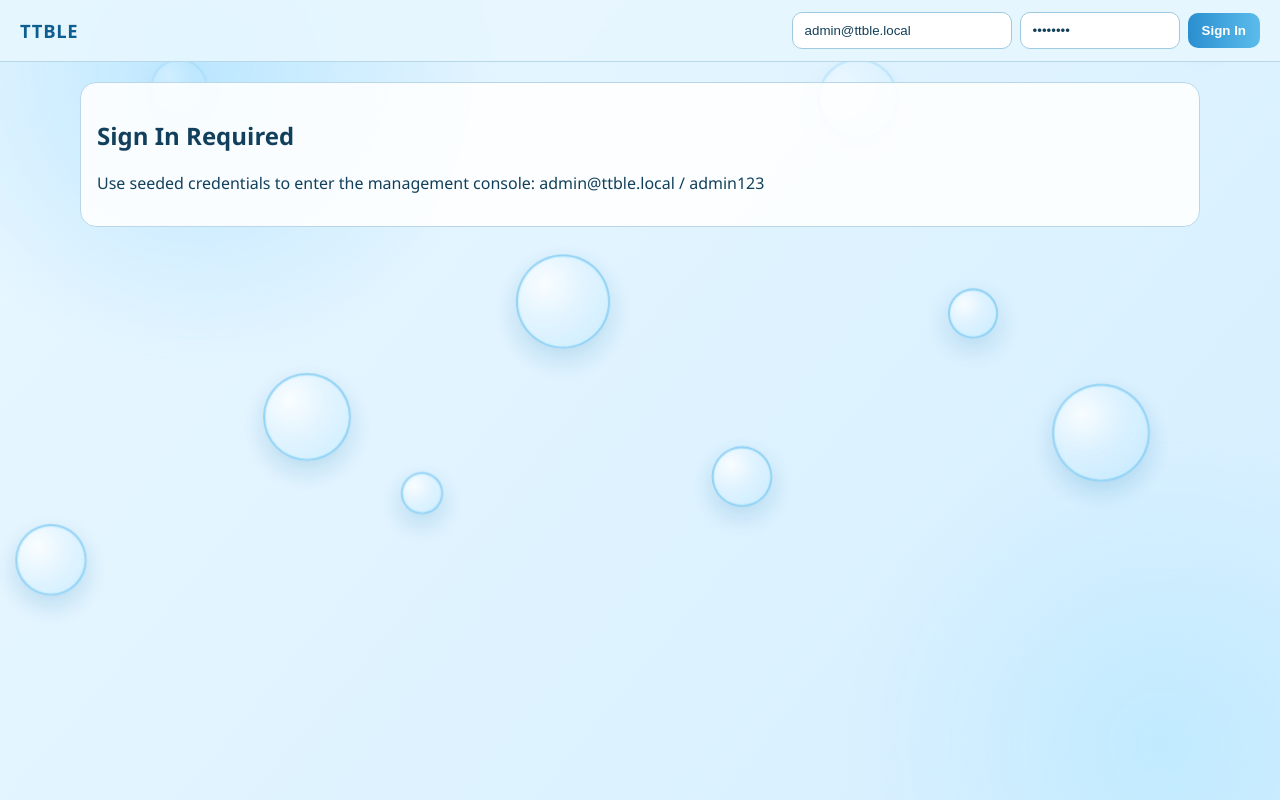
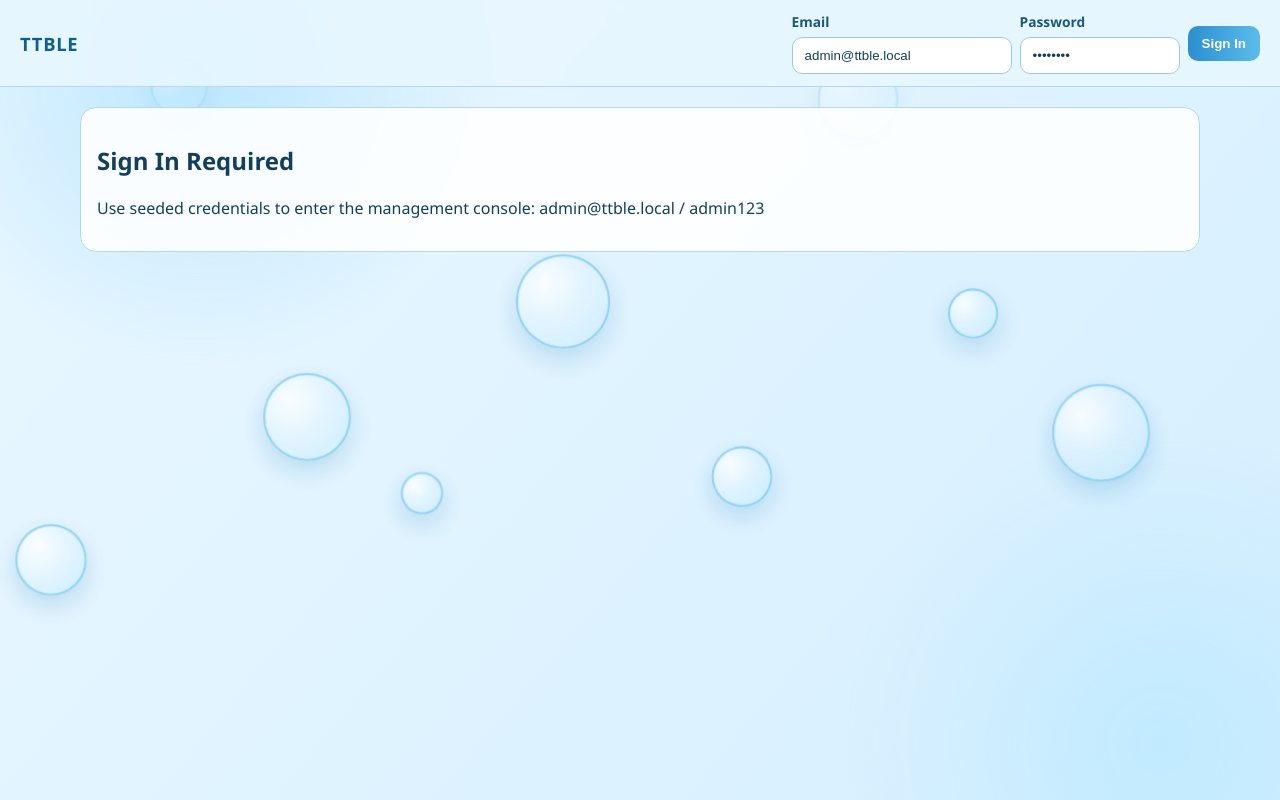
Before and after one commit to rashmikanirml/ttble, a React (Vite) app in the folder frontend/: page / in a window 1280 px wide. Built offline with nearby package versions, Linux system fonts and the light colour scheme.

Commit message:
feat(auth): add labeled login fields with inline required errors

```diff
--- a/frontend/src/App.tsx
+++ b/frontend/src/App.tsx
@@ -34,6 +34,7 @@ export function App() {
   const [currentUserId, setCurrentUserId] = useState(getAuthUser()?.id || "");
   const [currentRole, setCurrentRole] = useState(getAuthUser()?.role || "");
   const [error, setError] = useState("");
+  const [fieldErrors, setFieldErrors] = useState<Record<string, string>>({});
 
   const visibleNavItems = useMemo(() => {
     const allowed = allowedNavByRole[currentRole] ?? navItems.map((item) => item.key);
@@ -53,6 +54,15 @@ export function App() {
   async function onLogin() {
     try {
       setError("");
+      setFieldErrors({});
+      if (!email.trim()) {
+        setFieldErrors({ email: "Email is required." });
+        return;
+      }
+      if (!password.trim()) {
+        setFieldErrors({ password: "Password is required." });
+        return;
+      }
       const result = await login({ email: email.trim(), password: password.trim() });
       setAuthToken(result.token);
       setAuthUser(result.user);
@@ -122,8 +132,16 @@ export function App() {
           </>
         ) : (
           <div className="auth-inline">
-            <input className="app-input" value={email} onChange={(e) => setEmail(e.target.value)} placeholder="Email" />
-            <input className="app-input" value={password} onChange={(e) => setPassword(e.target.value)} placeholder="Password" type="password" />
+            <label className="form-field">
+              <span className="field-label">Email</span>
+              <input className="app-input" value={email} onChange={(e) => setEmail(e.target.value)} />
+              {fieldErrors.email ? <span className="field-error">{fieldErrors.email}</span> : null}
+            </label>
+            <label className="form-field">
+              <span className="field-label">Password</span>
+              <input className="app-input" value={password} onChange={(e) => setPassword(e.target.value)} type="password" />
+              {fieldErrors.password ? <span className="field-error">{fieldErrors.password}</span> : null}
+            </label>
             <button type="button" className="app-button" onClick={onLogin}>Sign In</button>
           </div>
         )}
```
